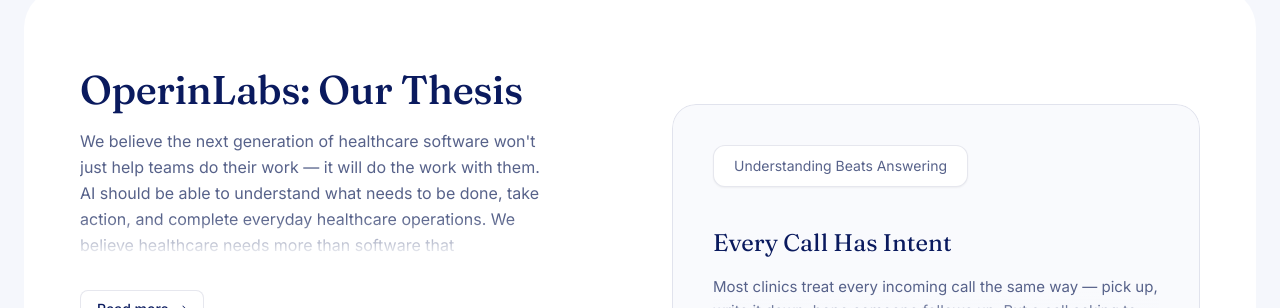
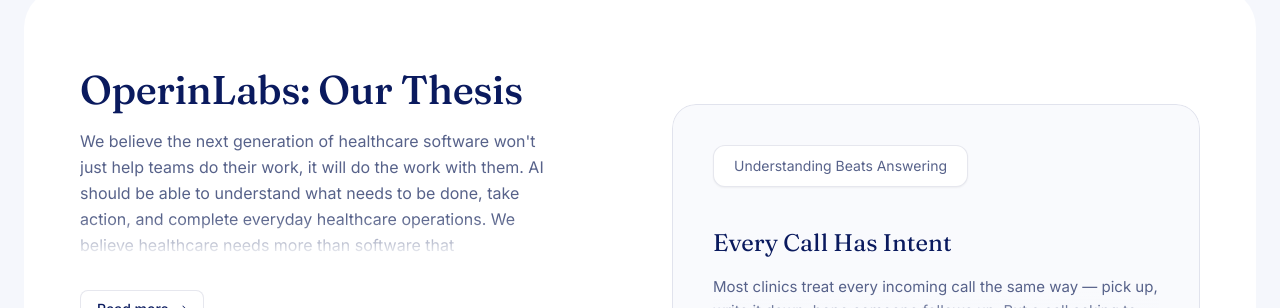
Before and after one commit to OperinLabs/OperinLabs-Landing-Page, a React (Vite) app: page / in a window 1280 px wide. Shown: the part 2180-2488 px from the top of the page. Built offline with nearby package versions, Linux system fonts and the light colour scheme.

Commit message:
Update Thesis.tsx

```diff
--- a/src/components/Thesis.tsx
+++ b/src/components/Thesis.tsx
@@ -25,7 +25,7 @@
             <div className="relative mt-4 max-h-[144px] max-w-[46ch] overflow-hidden">
               <p className="text-base leading-relaxed text-ink-soft">
                 We believe the next generation of healthcare software won't
-                just help teams do their work — it will do the work with
+                just help teams do their work, it will do the work with
                 them. AI should be able to understand what needs to be
                 done, take action, and complete everyday healthcare
                 operations. We believe healthcare needs more than software
```
